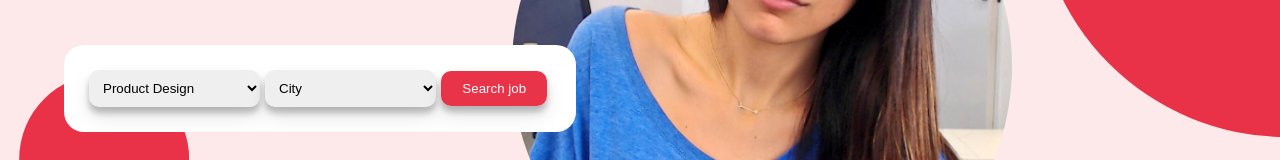
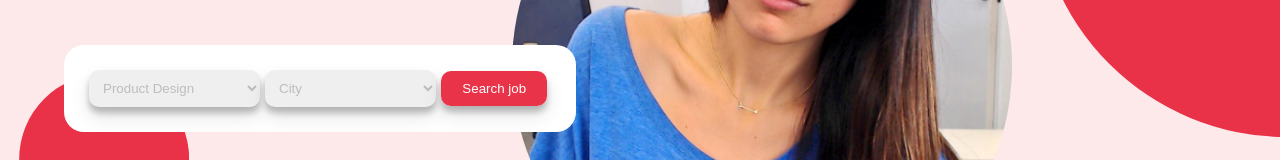
Before and after one commit to zareefi/architects, a plain HTML site: page index.html in a window 1280 px wide. Shown: the part 428-588 px from the top of the page. Drawn offline with Linux system fonts and the light colour scheme.

Commit message:
updated colors

```diff
--- a/css/style.css
+++ b/css/style.css
@@ -106,6 +106,7 @@ body{
     border-radius: 20px;
 }
 .hero .form-container select{
+    color: #bebcbc;
     padding: 10px;
     width: 37%;
     border: none;
```
